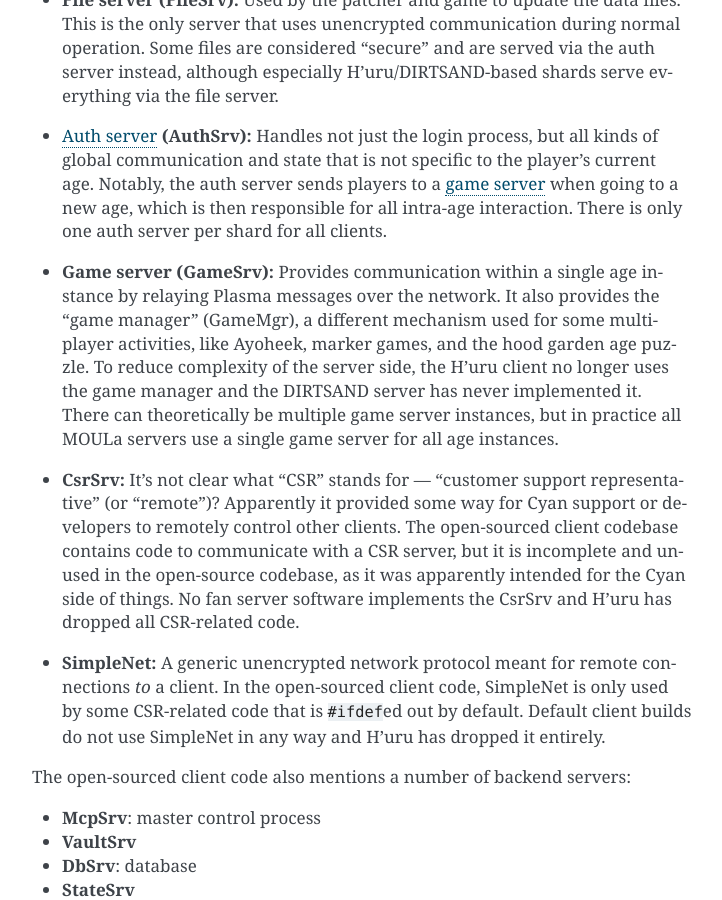
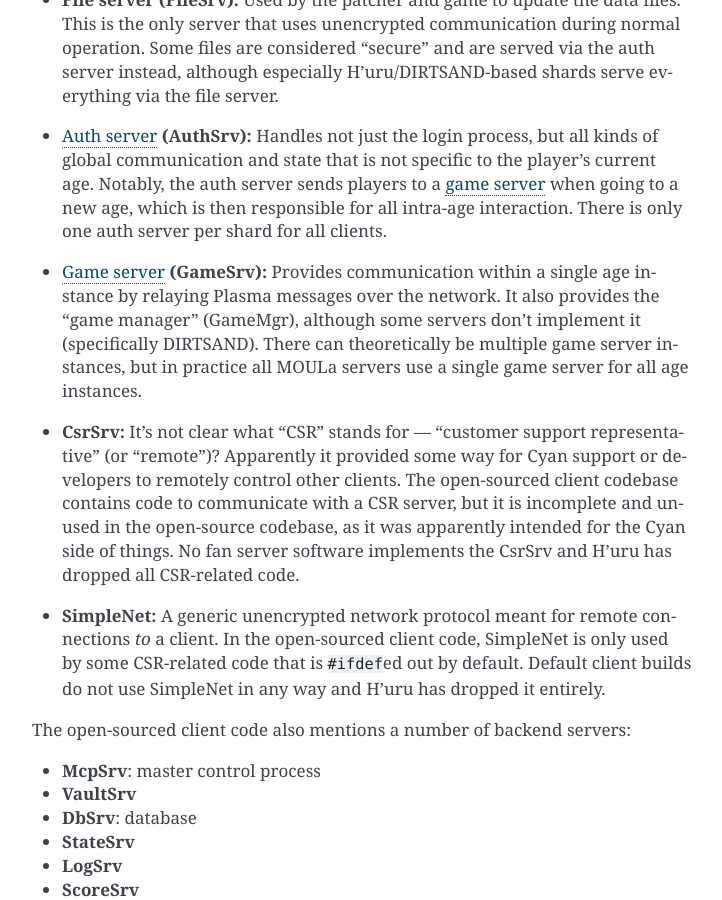
Before and after one commit to dgelessus/NAGUS, a Sphinx documentation site: the page built from docs/uru/architecture.rst, in a window 1280 px wide and 900 px high, scrolled down 994 px. Shown: the whole window, without its empty margins (388-1110 px from the left). Built offline with Sphinx 7.4.7, drawn with Linux system fonts in a browser that asks for light colours.

Commit message:
Start dedicated documentation page for the game server

```diff
--- a/docs/index.rst
+++ b/docs/index.rst
@@ -40,6 +40,7 @@
    uru/protocol
    uru/vault
    uru/auth_server
+   uru/game_server
 
 .. toctree::
    :maxdepth: 1
--- a/docs/uru/architecture.rst
+++ b/docs/uru/architecture.rst
@@ -74,22 +74,11 @@
   which is then responsible for all intra-age interaction.
   There is only one auth server per shard for all clients.
 
-* .. index:: game server
-     single: server; game
-     single: GameSrv
-     single: game manager
-     single: GameMgr
-     :name: game_server
-
-  **Game server (GameSrv):**
+* :doc:`game_server` **(GameSrv):**
   Provides communication within a single age instance
   by relaying Plasma messages over the network.
   It also provides the "game manager" (GameMgr),
-  a different mechanism used for some multiplayer activities,
-  like Ayoheek, marker games, and the hood garden age puzzle.
-  To reduce complexity of the server side,
-  the H'uru client no longer uses the game manager
-  and the DIRTSAND server has never implemented it.
+  although some servers don't implement it (specifically DIRTSAND).
   There can theoretically be multiple game server instances,
   but in practice all MOULa servers use a single game server for all age instances.
 
```
Also changed, not shown: docs/uru/game_server.rst (added, +39 -0 lines).
